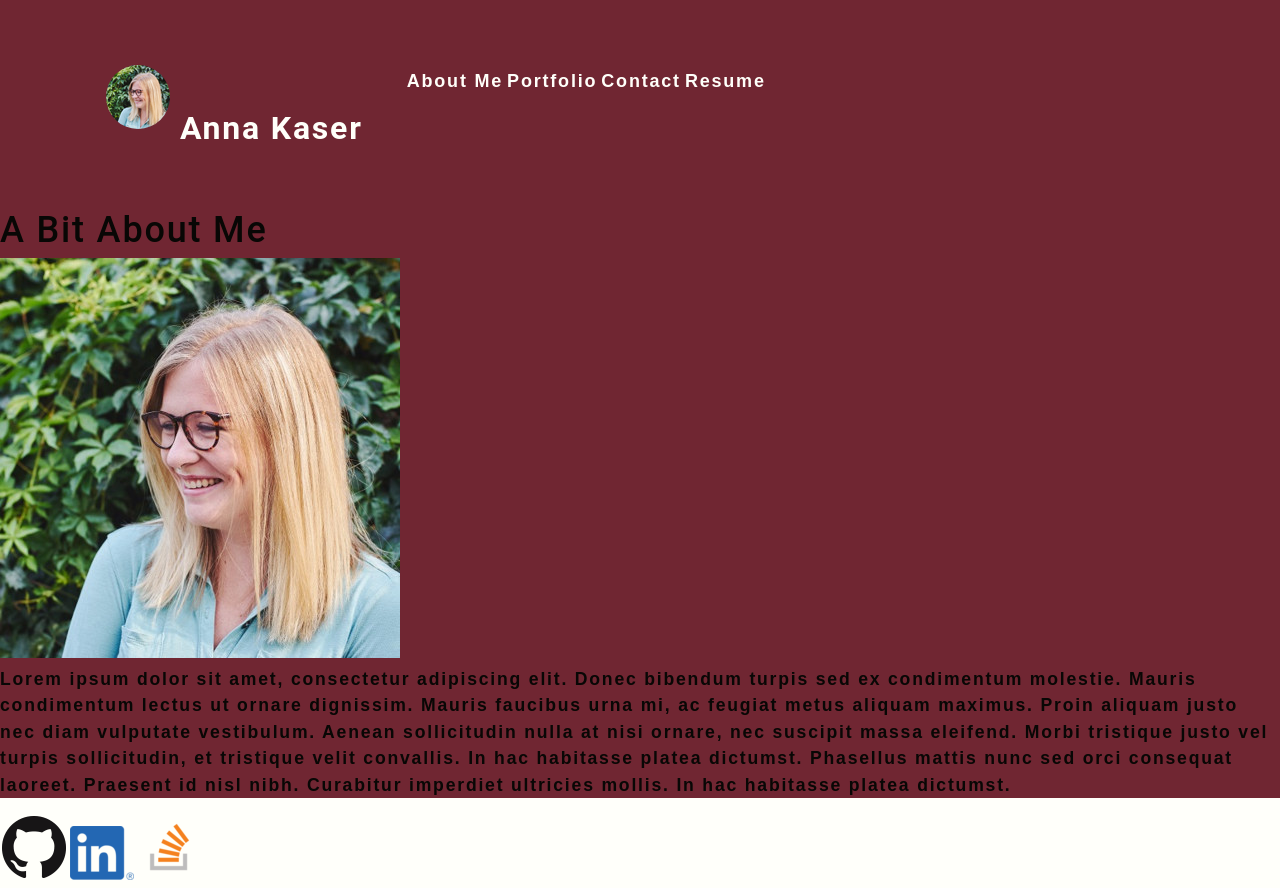
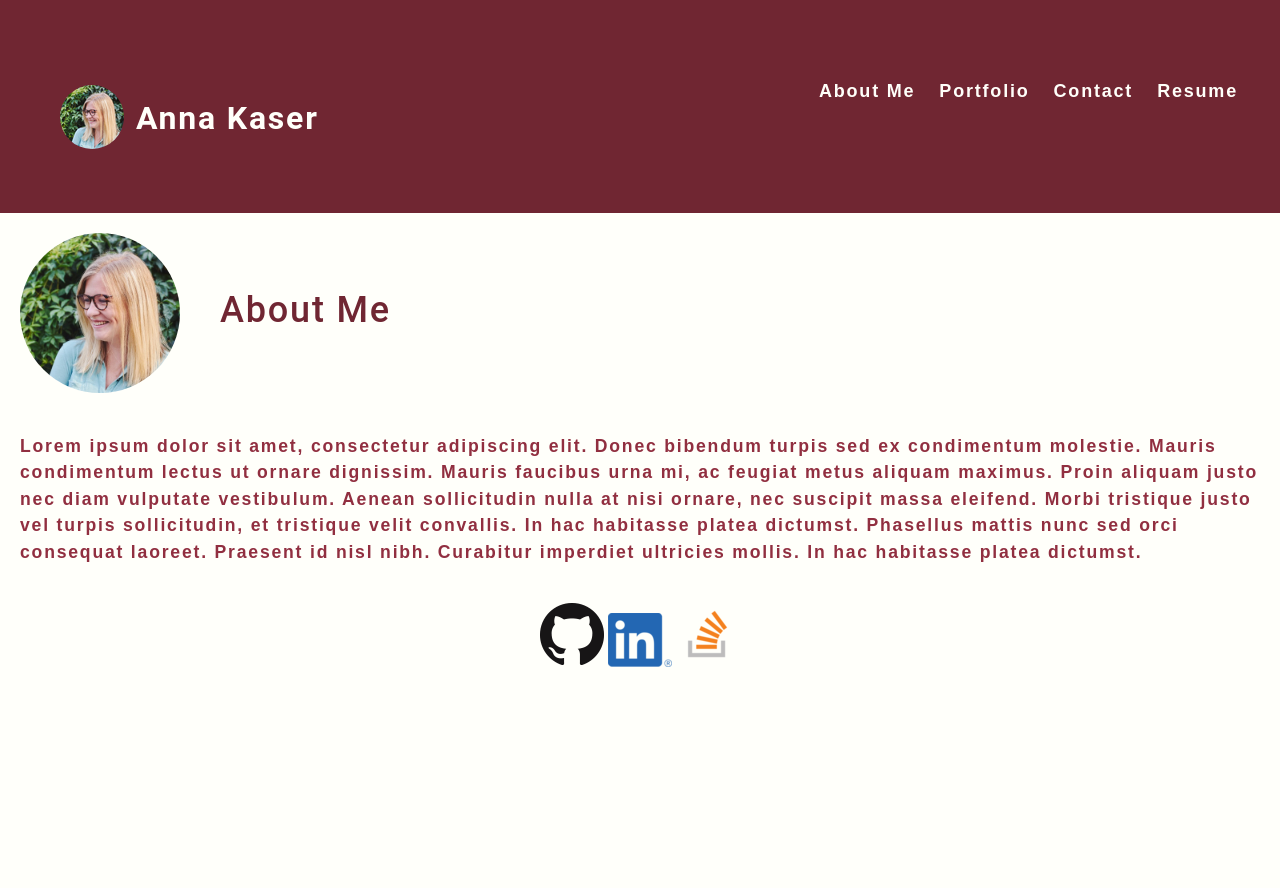
Before and after one commit to akaser23/react-portfolio, a React (Create React App) app: page / in a window 1280 px wide. After the commit the page ends 800 px from the top, so only its background shows below. Built offline with nearby package versions, Linux system fonts and the light colour scheme.

Commit message:
page style

```diff
--- a/src/components/Footer/index.js
+++ b/src/components/Footer/index.js
@@ -7,8 +7,9 @@ function Footer() {
 
     return (
         <footer>
-            <a href="https://github.com/akaser23">
-                <img src={githubImage} alt="github-logo"/>
+            <div className="social-links">
+            <a href="https://github.com/akaser23" >
+                <img src={githubImage} alt="github-logo" />
             </a>
             <a href="https://www.linkedin.com/in/anna-kaser-986970165/">
                 <img src={linkedinImage} alt="linkedIn-logo"/>
@@ -16,6 +17,7 @@ function Footer() {
             <a href="https://stackoverflow.com/users/13966532/akaser23?tab=profile">
                 <img src={stackoverflowImage} alt="stackoverflow-logo"/>
             </a>
+            </div>
         </footer>
     )
 }
--- a/src/components/Header/index.js
+++ b/src/components/Header/index.js
@@ -26,8 +26,8 @@ function Header() {
 
     return (
         <header>
-            <Nav currentpage={currentPage} handlePageChange={handlePageChange}></Nav>
-            <div>{renderPage(currentPage)}</div>
+            <Nav classname="header" currentpage={currentPage} handlePageChange={handlePageChange}></Nav>
+            <div className="page-content">{renderPage(currentPage)}</div>
         </header>
     )
 }
--- a/src/components/Nav/index.js
+++ b/src/components/Nav/index.js
@@ -7,15 +7,15 @@ function Nav(props) {
     const tabs = ['About Me', 'Portfolio', 'Contact', 'Resume'];
 
     return (
-        <main>
+        <main className="navigation">
             <header className="flex-row px-1">
                 <h2 className="name">
+                    <img href="/" className="small-headshot" src={headshot} alt="Anna Kaser" />
                     <a href="/">
-                        <img className="small-headshot" src={headshot} alt="Anna Kaser" />
-                    Anna Kaser
+                        Anna Kaser
                     </a>
                 </h2>
-                <nav>
+                <nav className="nav-items">
                     <ul className="nav nav-tabs flex-row">
                         {tabs.map(tab => (
                             <li className="nav-item mx-2" key={tab}>
--- a/src/components/pages/About.js
+++ b/src/components/pages/About.js
@@ -4,8 +4,10 @@ import coverImage from "../../assets/img/headshot.jpg";
 const About = () => (
 
     <section>
-        <h1>A Bit About Me</h1>
-        <img src={coverImage} alt="cover" />
+        <div className="flex-row">
+            <img className="large-headshot" src={coverImage} alt="cover" />
+            <h1 className="about-title" >About Me</h1>
+        </div>
         <div>
             <p>
                 Lorem ipsum dolor sit amet, consectetur adipiscing elit. Donec bibendum turpis sed ex condimentum molestie. Mauris condimentum lectus ut ornare dignissim. Mauris faucibus urna mi, ac feugiat metus aliquam maximus. Proin aliquam justo nec diam vulputate vestibulum. Aenean sollicitudin nulla at nisi ornare, nec suscipit massa eleifend. Morbi tristique justo vel turpis sollicitudin, et tristique velit convallis. In hac habitasse platea dictumst. Phasellus mattis nunc sed orci consequat laoreet. Praesent id nisl nibh. Curabitur imperdiet ultricies mollis. In hac habitasse platea dictumst.
--- a/src/components/pages/Contact.js
+++ b/src/components/pages/Contact.js
@@ -35,7 +35,7 @@ function ContactForm() {
 
   return (
     <section>
-      <h1 data-testid="h1tag">Contact me</h1>
+      <h1 data-testid="h1tag" className="page-title" >Contact me</h1>
       <form id="contact-form" onSubmit={handleSubmit}>
         <div>
           <label htmlFor="name">Name:</label>
--- a/src/components/pages/Portfolio.js
+++ b/src/components/pages/Portfolio.js
@@ -4,7 +4,7 @@ import Project from '../Project';
 function Portfolio() {
     return (
         <div>
-            <h1>
+            <h1 className="page-title">
                 Portfolio
             </h1>
             <Project/>
--- a/src/components/pages/Resume.js
+++ b/src/components/pages/Resume.js
@@ -5,10 +5,8 @@ function Resume() {
 
     return (
         <section>
-            <h1>
-                <a href={resume}>
-                    Resume
-            </a>
+            <h1 >
+                <a className="page-title" href={resume}>Resume</a>
             </h1>
             <h2>
                 Skills and Proficiencies
--- a/src/index.css
+++ b/src/index.css
@@ -1,7 +1,8 @@
 main {
   margin: 0 auto;
-  max-width: 90%;
+  max-width: 100%;
   padding: 50px 30px;
+  /* background-color: var(--primary); */
 }
 :root {
   --primary: #702632;
@@ -43,6 +44,8 @@ h6 {
   font-weight: 500;
   margin: 5px 0;
   line-height: 1.25;
+  color: var(--primary);
+  padding: 20px;
 }
 
 h1 {
@@ -72,6 +75,8 @@ h6 {
 p {
   font-size: 1.1rem;
   margin-top: 0;
+  color: #912f40;
+  padding: 20px;
 }
 
 a {
@@ -80,16 +85,24 @@ a {
   font-weight: bold;
 }
 
+.social-links {
+  text-align: center;
+}
+
 a:hover {
   text-decoration: underline;
 }
 
-header {
+.navigation {
   background: var(--primary);
 }
 
 header a {
   color: var(--light);
+}
+
+.page-content {
+  color: #fffffa;
 }
 
 button {
@@ -123,6 +136,7 @@ span[role="img"] {
 
 form {
   width: 40%;
+  padding: 20px;
 }
 
 input {
@@ -149,6 +163,7 @@ nav a:hover {
 
 nav  li {
   cursor: pointer;
+  padding: 10px;
 }
 
 textarea {
@@ -225,7 +240,14 @@ textarea {
 
 .small-headshot {
   padding: 10px;
-  border-radius: 50px
+  border-radius: 50px;
+  margin-bottom: -30px;
+}
+
+.large-headshot {
+  padding: 20px;
+  border-radius: 100px;
+  max-width: 200px;
 }
 
 .img-thumbnail {
@@ -233,6 +255,7 @@ textarea {
   height: 200px;
   margin-bottom: 50px;
   cursor: pointer;
+  padding: 20px;
 }
 
 button {
@@ -260,3 +283,20 @@ a {
 .navActive {
   color: var(--secondary);
 }
+
+.nav-items {
+  margin-left: auto;
+}
+
+.page-title {
+  padding: 20px;
+  color: #702632;
+}
+
+#contact-form {
+  color: #912f40;
+}
+
+.about-title {
+  margin-top: 55px;
+}
```
Also changed, not shown: 1 other file (tests, documents, lock files or other folders).
